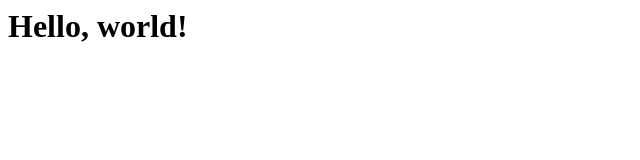
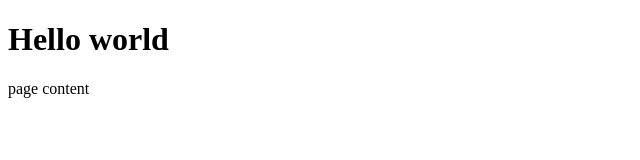
Before and after one commit to facerr/facerr.github.io, a plain HTML site: page hello-world.html in a window 1280 px wide. Shown: the whole page, without its empty margins (0-640 px from the left). Drawn offline with Linux system fonts and the light colour scheme.

Commit message:
workd atom

```diff
--- a/hello-world.html
+++ b/hello-world.html
@@ -1 +1,13 @@
-<h1>Hello, world!</h1>
+<!DOCTYPE html>
+<html>
+
+  <head>
+    <title>My first webpage!</title>
+  </head>
+
+  <body>
+    <h1>Hello world</h1>
+    <p>page content</p>
+  </body>
+
+</html>
```
